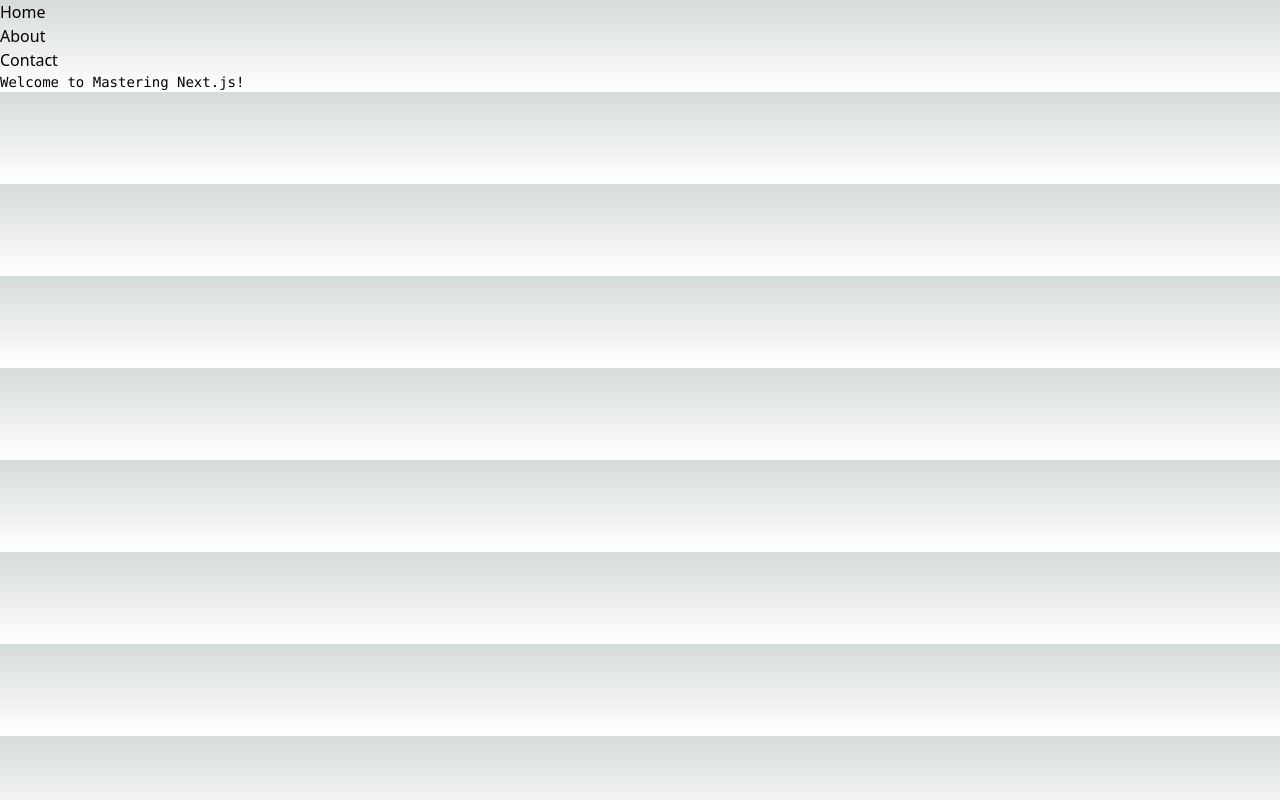
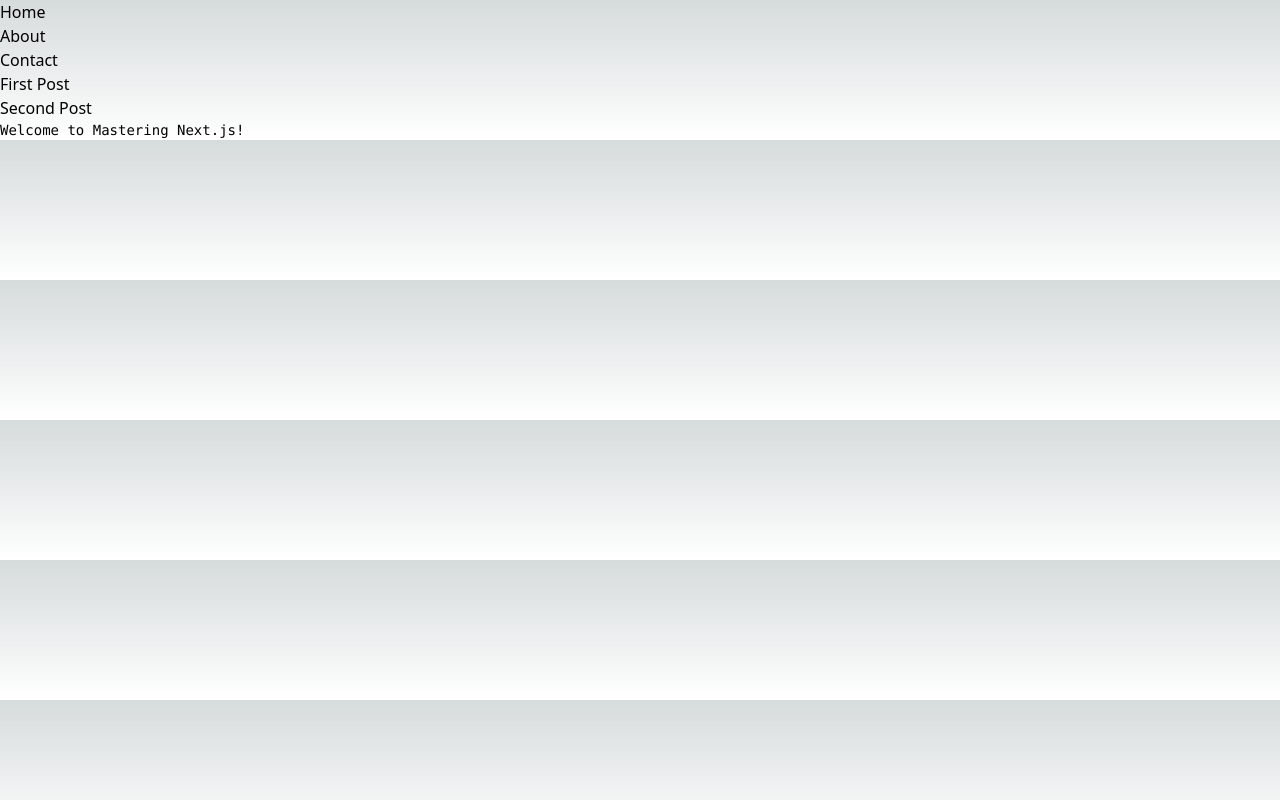
Before and after one commit to serverless-coding/next-learn, a Next.js app in the folder 6.next/nav/: page / in a window 1280 px wide. Built offline with nearby package versions, Linux system fonts and the light colour scheme.

Commit message:
feat: dynamic routing

```diff
--- a/6.next/nav/components/header.tsx
+++ b/6.next/nav/components/header.tsx
@@ -13,6 +13,12 @@ export default function Header() {
                 <li>
                     <Link href="/contact"> Contact </Link>
                 </li>
+                <li>
+                    <Link as="/post/first" href="/post/[id]"> First Post </Link>
+                </li>
+                <li>
+                    <Link as="/post/second" href="/post/[id]"> Second Post </Link>
+                </li>
             </ul>
         </>
     );
--- /dev/null
+++ b/6.next/nav/pages/post/[id]/index.tsx
@@ -0,0 +1,13 @@
+import Header from '../../../components/header'
+import { useRouter } from "next/router";
+
+export default function Post() {
+    const router = useRouter();
+    const { id } = router.query;
+    return (
+        <>
+            <Header></Header>
+            <h1>Post:{id}</h1>
+        </>
+    )
+}
```
